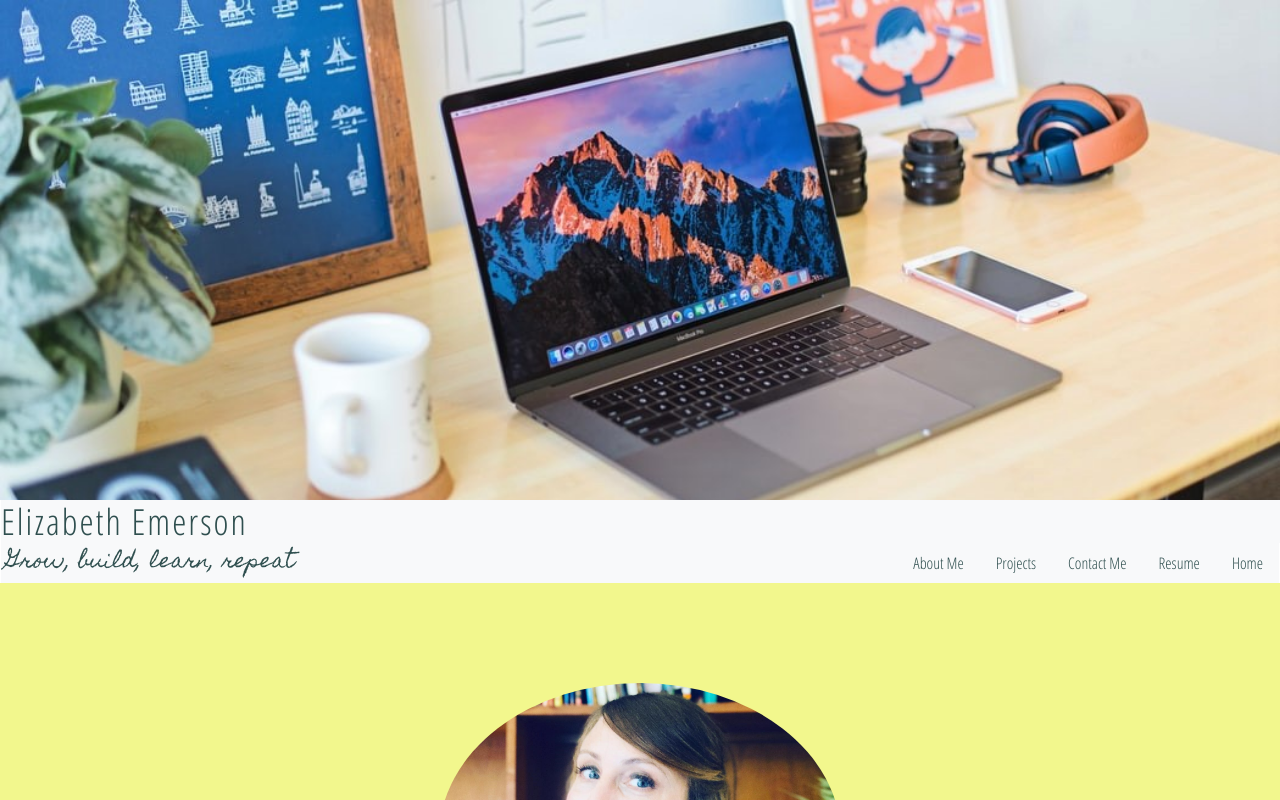
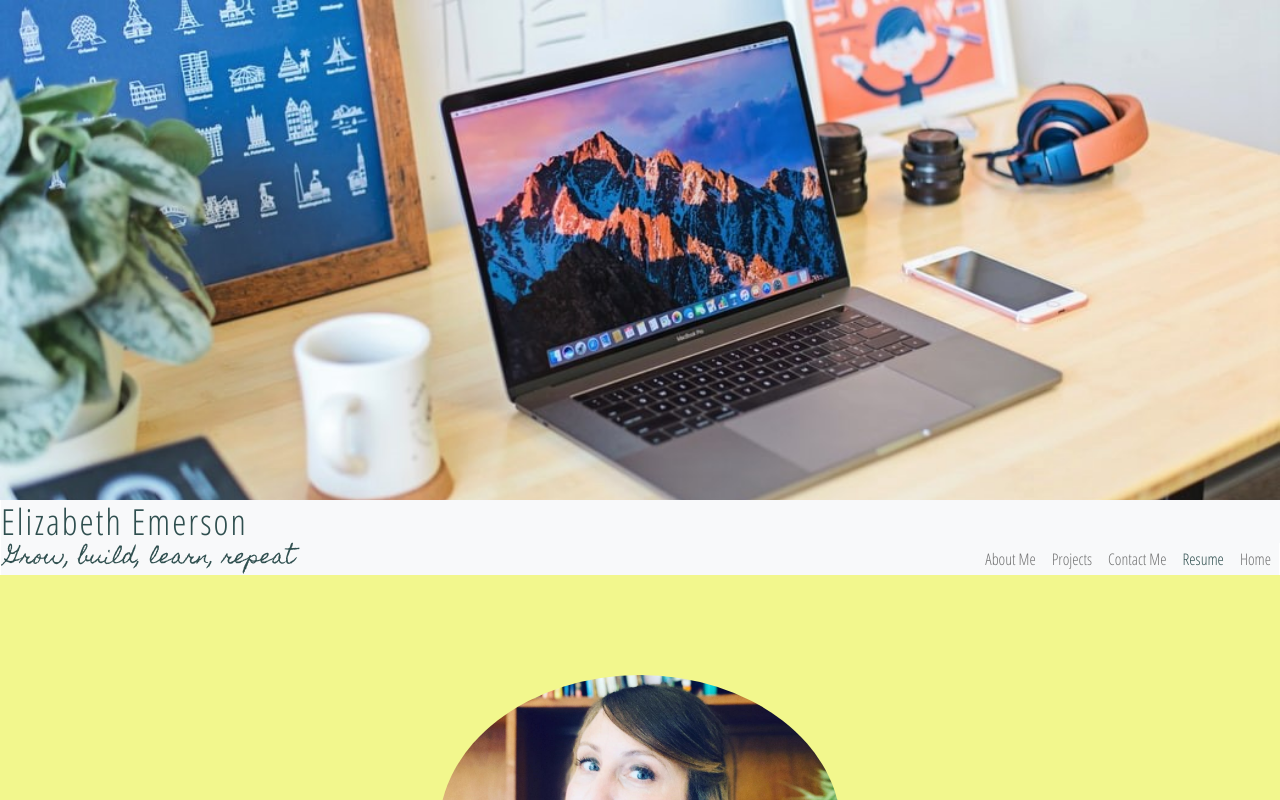
Before and after one commit to uknity/portfolio-react, a React (Create React App) app: page / in a window 1280 px wide. Shown: the top 800 px of the page. Built offline with nearby package versions, Linux system fonts and the light colour scheme.

Commit message:
corrected navbar collapse and show features

```diff
--- a/src/components/Header/index.js
+++ b/src/components/Header/index.js
@@ -1,11 +1,22 @@
 import React from "react";
+import {useState} from "react";
 import "./style.css";
 import backImg from "./headingImg.jpg";
+import { react } from "@babel/types";
 // import { Link } from "react-router-dom";
 // import { Navbar, Nav, Container } from "react-bootstrap";
 
 //function to create header
 function Header() {
+
+	const [showCollapsedMenu, setShowCollapsedMenu] = useState(false);
+
+	const toggleMenu = () => {
+		setShowCollapsedMenu(true);
+	}
+
+	const show = (showCollapsedMenu === true) ? " show" : " " ;
+
 	return (
 		<div>
 			{/* establishes background header image */}
@@ -28,66 +39,40 @@ function Header() {
 				className="navbar navbar-expand-lg navbar-light bg-light"
 				id="subtitleLinkRow"
 			>
-				<div className="navbar-brand bg-light" id="subTitle">
+				<span className="navbar-brand bg-light" id="subTitle">
 					Grow, build, learn, repeat
-				</div>
+				</span>
 
 				<button
 					className="navbar-toggler"
 					type="button"
 					data-toggle="collapse"
-					data-target="#navbarToggler"
-					aria-controls="navbarToggler"
+					data-bs-target="#navbarToggler1"
+					aria-controls="navbarToggler1"
 					aria-expanded="false"
 					aria-label="Toggle navigation"
+					onClick={toggleMenu}
 				>
 					<span className="navbar-toggler-icon"></span>
 				</button>
-				<div className="collapse navbar-collapse" id="navbarToggler">
 
-					<ul className="nav  mt-2 mt-lg-0 ms-auto" >
+				<div className={"collapse navbar-collapse" + show} id="navbarToggler1">
+					<ul className="navbar-nav  mt-2 mt-lg-0 ms-auto d-flex align-items-end">
 						{/* <ul className="navbar-nav  mb-2 mb-lg-0" id="linkRow"> */}
 
 						<li className="nav-item active">
-							<a
-								to="/about"
-								id="link"
-								className="nav-link"
-								// {
-								// 	window.location.pathname === "/about"
-								// 		? "nav-link active"
-								// 		: "nav-link"
-								// }
-							>
-								About Me{" "}
+							<a className="nav-link" href="/about">
+								About Me<span className="sr-only"></span>
 							</a>
 						</li>
 						<li className="nav-item ">
-							<a
-								to="/projects"
-								id="link"
-								className="nav-link"
-								// {
-								// 	window.location.pathname === "/projects"
-								// 		? "nav-link active"
-								// 		: "nav-link"
-								// }
-							>
-								Projects{" "}
+							<a className="nav-link" href="/projects">
+								Projects
 							</a>
 						</li>
 						<li className="nav-item ">
-							<a
-								to="/contact"
-								id="link"
-								className="nav-link"
-								// {
-								// 	window.location.pathname === "/contact"
-								// 		? "nav-link active"
-								// 		: "nav-link"
-								// }
-							>
-								Contact Me{" "}
+							<a className="nav-link" href="/contact">
+								Contact Me
 							</a>
 						</li>
 						<li className="nav-item ">
@@ -103,27 +88,24 @@ function Header() {
 							</a>
 						</li>
 
-						<li className="nav-item" >
-							<a
-								to="/"
-								id="link"
-								className="nav-link"
-								// {
-								// 	window.location.pathname === "/"
-								// 		? "nav-link active"
-								// 		: "nav-link"
-								// }
-							>
+						<li className="nav-item">
+							<a className="nav-link" href="/">
 								Home{" "}
 							</a>
 						</li>
 					</ul>
 				</div>
+				{/* <div className="collapse navbar-collapse" id="navbarToggler"> */}
+					{/* <a href="#"></a> */}
+					{/* <h1>
+						HEY HEY HEY!
+						<br />
+						<i class="fas fa-yin-yang fa-spin"></i>
+					</h1> */}
+				{/* </div> */}
 			</nav>
-
-
-  </div>
-  	);
+		</div>
+	);
 }
 
 export default Header;
--- a/src/components/Header/style.css
+++ b/src/components/Header/style.css
@@ -29,6 +29,7 @@ a::hover {
 .nav-item {
   font-family: 'Open Sans Condensed', sans-serif;
   color: darkslategray;
+  line-height: 1;
 }
 
 .navbar {
```
Also changed, not shown: src/pages/Homepage.js (+1 -12 lines).
